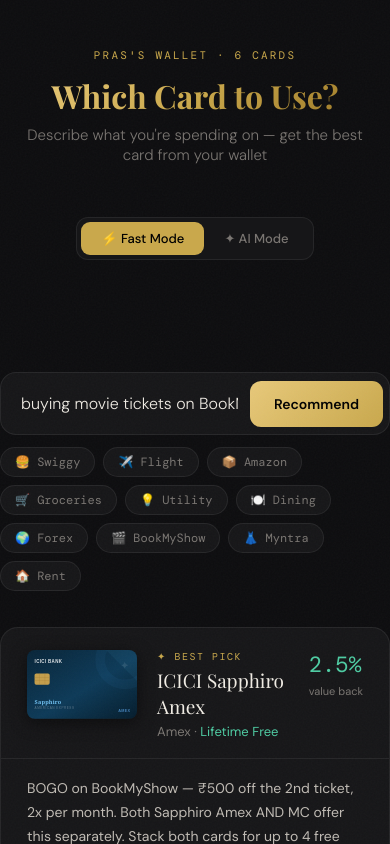
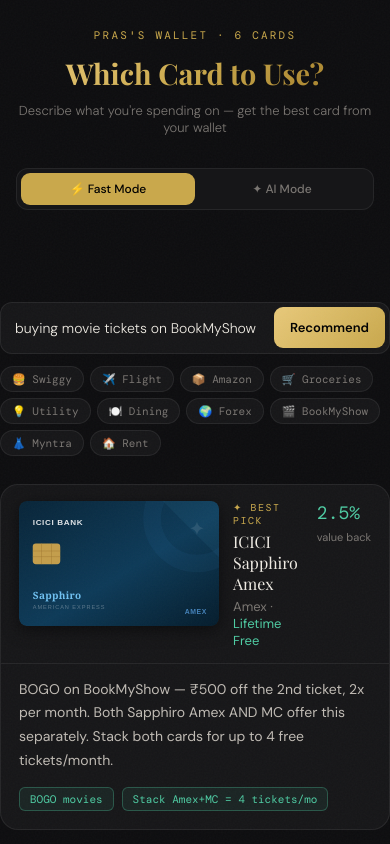
Before and after one commit to prashantapurkayastha/card-advisor, a plain HTML site: page index.html in a window 390 px wide. Both pictures are taken after a click on the element "🎬 BookMyShow". Shown: the top 844 px of the page. Drawn offline with nearby package versions, Linux system fonts and the light colour scheme.

Commit message:
Update index.html

```diff
--- a/index.html
+++ b/index.html
@@ -96,7 +96,43 @@
   .error-box { background: rgba(224,90,106,0.08); border: 1px solid rgba(224,90,106,0.2); border-radius: 10px; padding: 14px 18px; font-size: 13px; color: var(--red); }
   .tip-box { margin-top: 12px; padding: 14px 18px; background: rgba(201,168,76,0.07); border: 1px solid rgba(201,168,76,0.15); border-radius: 10px; font-size: 13px; color: var(--muted); }
   .tip-label { color: var(--gold); font-family: 'DM Mono', monospace; font-size: 10px; text-transform: uppercase; letter-spacing: 0.1em; display: block; margin-bottom: 4px; }
-  @media (max-width: 600px) { .rec-header { flex-wrap: wrap; } .rec-rate { text-align: left; } }
+  @media (max-width: 600px) {
+    .container { padding: 28px 16px 60px; }
+    .header { margin-bottom: 32px; }
+    .header h1 { font-size: 1.8rem; }
+    .header p { font-size: 13px; }
+
+    .mode-toggle { width: 100%; }
+    .mode-btn { flex: 1; text-align: center; padding: 8px 10px; font-size: 12px; }
+
+    .query-box { padding: 4px 4px 4px 14px; border-radius: 12px; }
+    .query-input { font-size: 14px; padding: 12px 0; }
+    .search-btn { padding: 12px 16px; font-size: 13px; border-radius: 9px; }
+
+    .chips { gap: 6px; margin-bottom: 28px; }
+    .chip { font-size: 11px; padding: 5px 11px; }
+
+    .rec-header { flex-wrap: wrap; gap: 14px; padding: 16px 18px 14px; }
+    .rec-card-svg { width: 100%; max-width: 200px; }
+    .rec-rate { text-align: left; }
+    .rec-body { padding: 14px 18px 18px; }
+    .rec-name { font-size: 16px; }
+    .rate-value { font-size: 18px; }
+
+    .runner-up { padding: 12px 16px; gap: 12px; }
+    .runner-svg { width: 56px; }
+    .runner-name { font-size: 13px; }
+    .runner-reason { font-size: 11px; }
+    .runner-rate { font-size: 14px; }
+
+    .cards-grid { grid-template-columns: 1fr 1fr; gap: 10px; }
+    .section-label { font-size: 9px; margin: 28px 0 14px; }
+  }
+
+  @media (max-width: 380px) {
+    .cards-grid { grid-template-columns: 1fr; }
+    .header h1 { font-size: 1.5rem; }
+  }
 </style>
 </head>
 <body>
```
